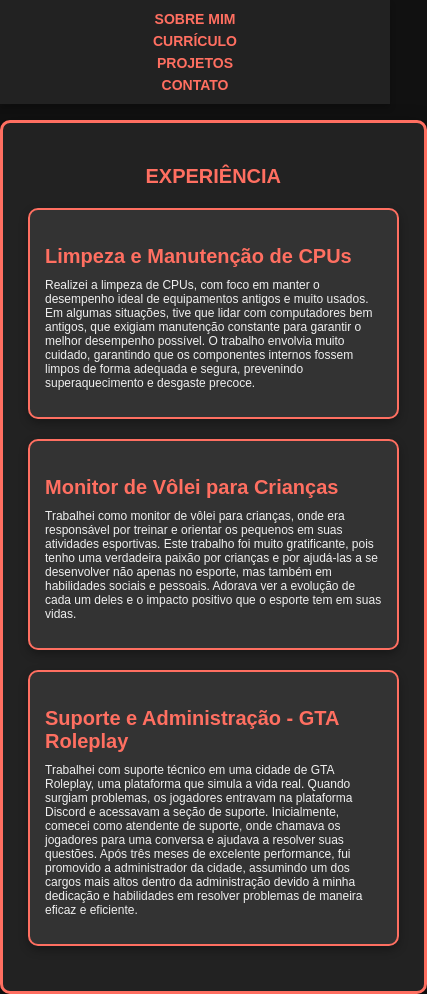
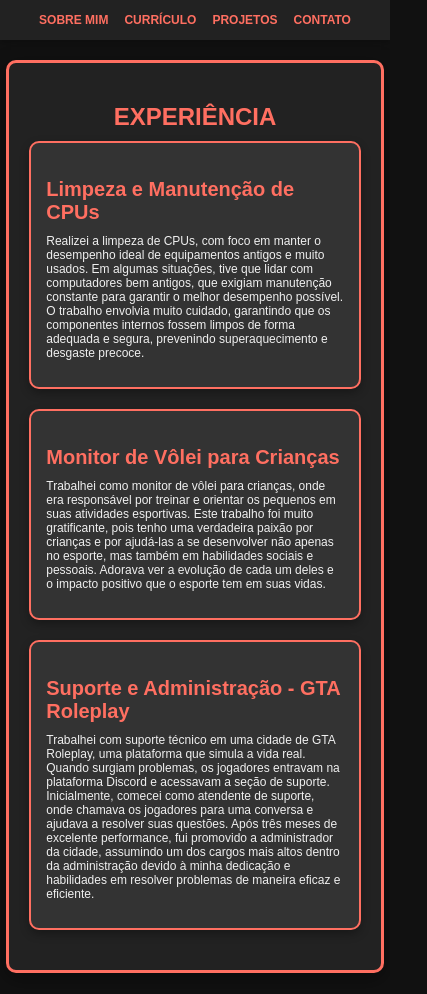
Before and after one commit to arthurmachadooo/Meu-portf-lio, a plain HTML site: page experiencia.html in a window 390 px wide. Shown: the whole page, 427 px wide, since content can reach past the window. Drawn offline with Linux system fonts and the light colour scheme.

Commit message:
experiencia.html

```diff
--- a/experiencia.html
+++ b/experiencia.html
@@ -83,24 +83,35 @@
 
 
       @media (max-width: 480px) {
-            nav {
-                flex-direction: column;
-                padding: 8px 0;
-            }
+        nav {
+        flex-direction: row;
+        justify-content: center;
+        gap: 10px;
+        padding: 10px 15px;
+        position: relative;
+        top: 0;
+        left: 0;
+        width: 100%;
+        box-sizing: border-box;
+    }
 
-            nav a {
-                font-size: 14px;
-                padding: 3px;
-            }
+    nav a {
+        font-size: 12px;
+        padding: 3px;
+        margin: 0;
+    }
+
 
             #experiencia {
-                width: 95%;
-                padding: 25px;
+                padding: 20px;
+                width: 85%;
+                margin-top: 20px;
 
             }
 
             #experiencia h2 {
-                font-size: 20px;
+                margin-bottom: 10px;
+                font-size: 24px;
             }
 
             .experiencia-item h3 {
```
